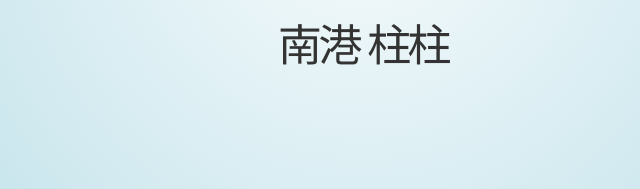
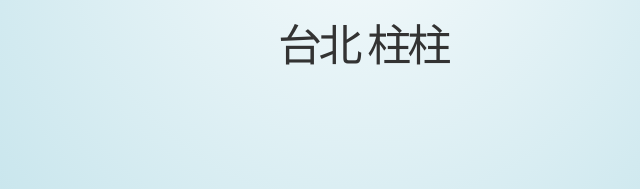
Before and after one commit to ludylin/portfolio, a website: page reveal.js/index.html in a window 1280 px wide. Shown: the part 499-688 px from the top of the page, 277-917 px from the left. Drawn offline with nearby package versions, Linux system fonts and the light colour scheme; files whose address does not match are found by name; a web font is replaced by a local one.

Commit message:
no message

```diff
--- a/reveal.js/index.html
+++ b/reveal.js/index.html
@@ -39,7 +39,7 @@
 					<h2>基礎程式設計</h2>
 					<h3>portfolio</h3>
 					<h4>2018.07.02</h4>
-					<h4>南港 柱柱</h4>
+					<h4>台北 柱柱</h4>
 				</section>
 				<section>
 					<h2>lab 0 自我介紹</h2>
```
